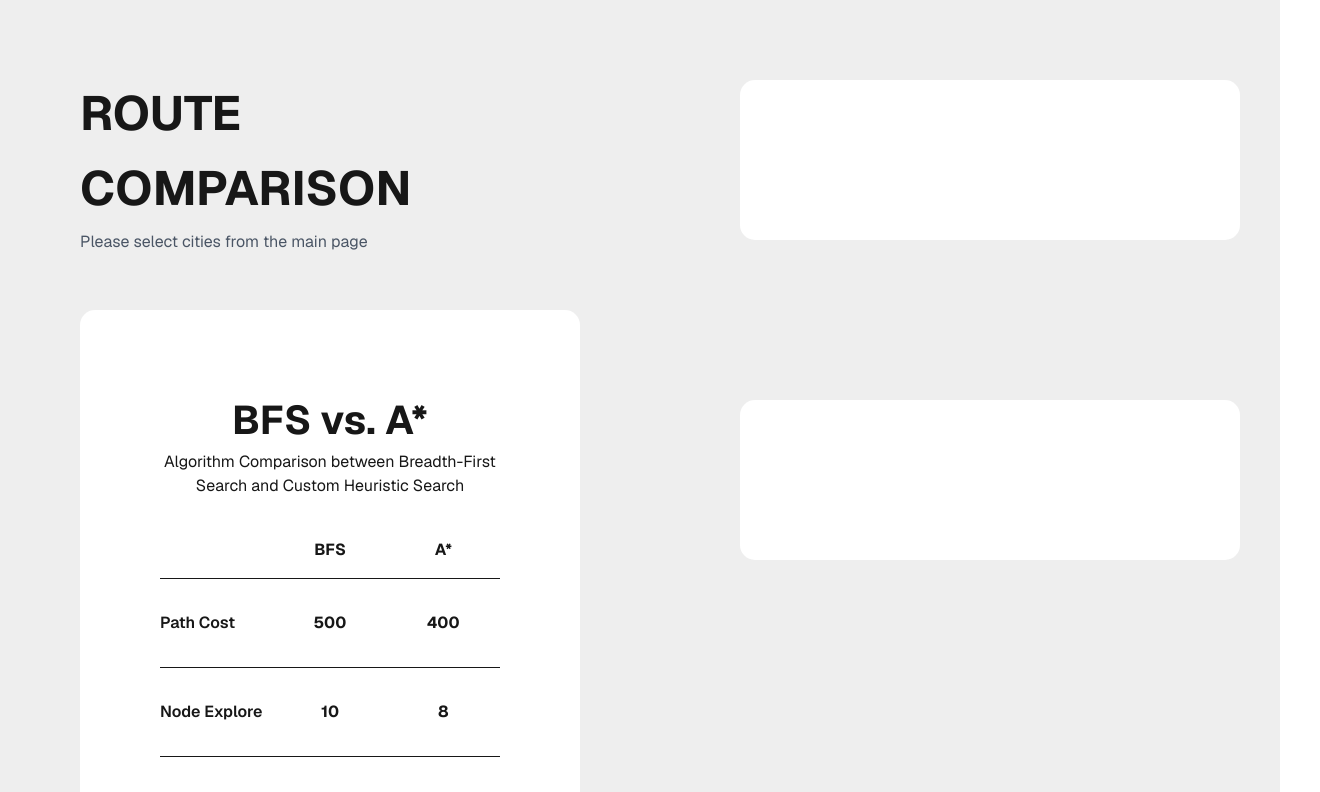
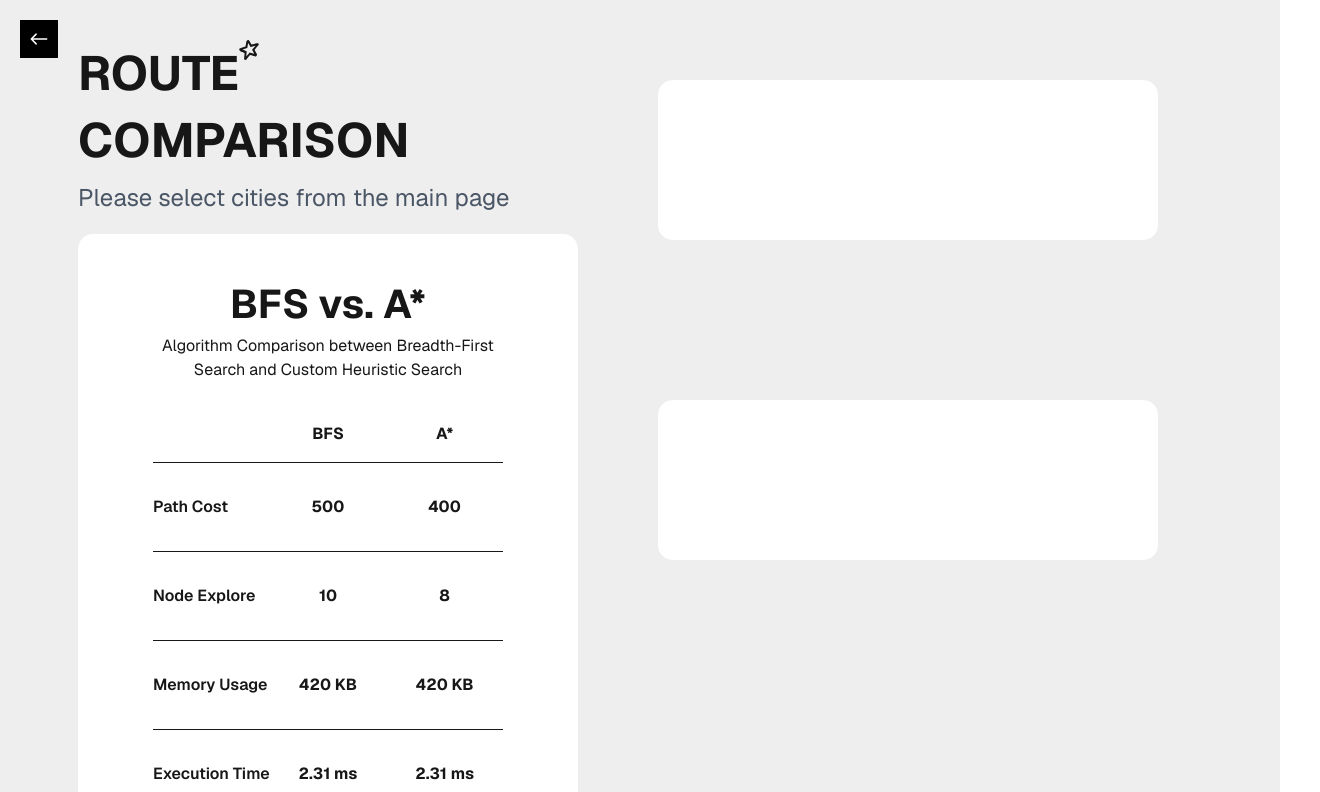
Before and after one commit to CeiRomaniaMapPathFinder/ai-pathfinder-web, a Next.js app: page /page2 in a window 1280 px wide. Shown: the top 792 px of the page, 1320 px wide, since content can reach past the window. Built offline with nearby package versions, Linux system fonts and the light colour scheme.

Commit message:
feature/sas-1:add back page button and design

```diff
--- a/app/page2/page.tsx
+++ b/app/page2/page.tsx
@@ -1,6 +1,9 @@
 type PageTwoProps = {
   searchParams?: Promise<{ start?: string | string[]; goal?: string | string[] }>;
 };
+import Link from 'next/link';
+import { SiApachespark } from "react-icons/si";
+import { IoIosArrowRoundBack } from "react-icons/io";
 
 export default async function PageTwo({ searchParams }: PageTwoProps) {
   const params = (await searchParams) ?? {};
@@ -33,11 +36,19 @@ export default async function PageTwo({ searchParams }: PageTwoProps) {
 
   return (
     <div className='flex flex-row w-screen h-screen bg-[#eeeeee]'>
-        <div className='m-20'>
-          <p className='mb-2 text-xl font-bold text-[48px]'>ROUTE</p>
+        <Link href="/" aria-label="Back to map" className="m-5 h-fit">
+          <button type="button" className="flex bg-black rounded-[20] p-1">
+            <IoIosArrowRoundBack size={30} color='#ffffff'/>
+          </button>
+        </Link>
+        <div className='ml- mt-10'>
+          <div className="flex flex-row">
+            <p className=' text-xl font-bold text-[48px]'>ROUTE</p>
+            <SiApachespark size={20} />
+          </div>
           <p className='mb-2 text-xl font-bold text-[48px]'>COMPARISON</p>
-          <p className='mb-14 text-gray-600'>{routeText}</p>
-          <div className="w-[500px] h-fit p-20 flex  rounded-[15px] bg-[#ffffff] justify-center">
+          <p className='mb-5 text-gray-600 text-2xl'>{routeText}</p>
+          <div className="w-[500px] h-fit p-10 flex  rounded-[15px] bg-[#ffffff] justify-center">
               <div>
                   <div className='flex flex-col items-center '>
                       <p className='text-[40px] font-bold'>BFS vs. A*</p>
@@ -45,7 +56,7 @@ export default async function PageTwo({ searchParams }: PageTwoProps) {
                       <p>Search and Custom Heuristic Search</p>
                   </div>
                   <div className="grid grid-cols-3 mt-10 pb-4 border-b text-center font-bold">
-                  <div />
+                  <div/>
                   <div>BFS</div>
                   <div>A*</div>
                   </div>
```
